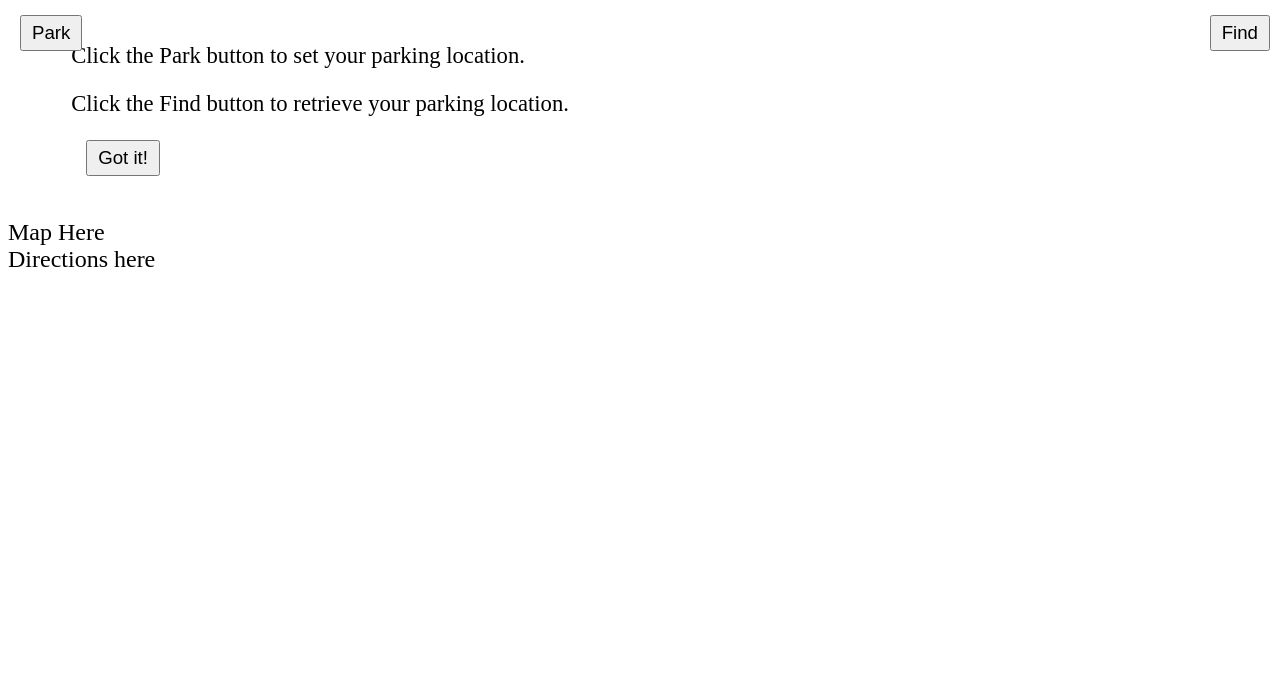
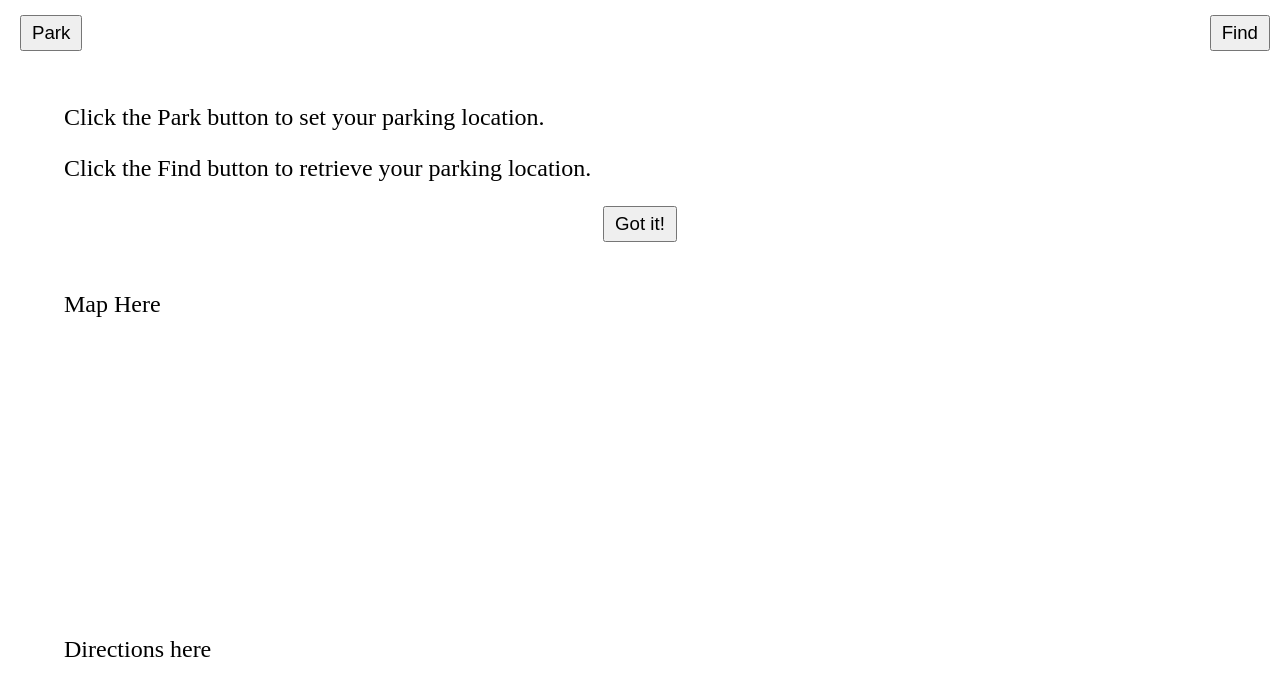
Before and after one commit to sykog/park-it, a plain HTML site: page index.html in a window 1280 px wide. Drawn offline with Linux system fonts and the light colour scheme.

Commit message:
finished css for index

```diff
--- a/styles/park-it.css
+++ b/styles/park-it.css
@@ -25,10 +25,21 @@ body {
     float: right;
 }
 
+/* Button Styles */
+
 button {
     padding: 5px 10px;
     margin: 0px 15px;
     font-size: 14pt;
+}
+
+/* Container Styles */
+
+#container {
+    position: absolute;
+    top: 60px;
+    left: 0px;
+    width: 100%;
 }
 
 #instructions {
@@ -36,5 +47,24 @@ button {
     width: 90%;
     margin: 10px auto;
     padding: 10px;
-    font-size: 17pt;
 }
+
+#map {
+    position: relative;
+    height: 320px; /* necessary to display on screen*/
+    width: 90%;
+    margin: 15px auto;
+    padding: 0px 10px;
+}
+
+#directions {
+    position: relative;
+    height: auto; /* will grow as needed */
+    width: 90%;
+    margin: 15px auto;
+    padding: 10px;
+}
+
+.center {
+    text-align: center;
+}
```
